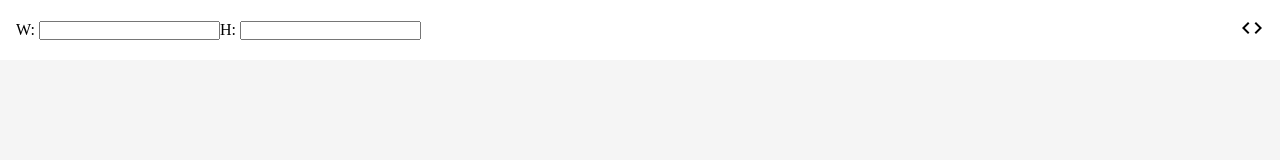
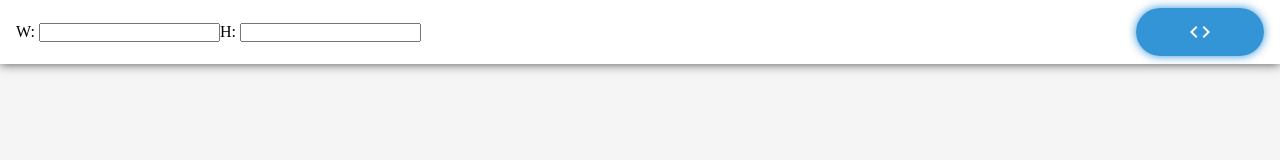
Before and after one commit to LinkXSystem/omega, a website built with webpack: page tools/dimensions.html in a window 1280 px wide. Built offline with nearby package versions, Linux system fonts and the light colour scheme.

Commit message:
:sparkles: updata tool's css

```diff
--- a/tools/dimensions.html
+++ b/tools/dimensions.html
@@ -28,13 +28,32 @@
         justify-content: space-between;
         align-items: center;
 
-        padding: 1em 1em;
+        padding: 0.5em 1em;
 
         background: #ffffff;
+
+        box-shadow: 0px 0px 10px 0px rgba(30, 30, 30, 0.8);
       }
 
       .dimension {
         display: flex;
+      }
+
+      .submit {
+        display: flex;
+        align-items: center;
+        justify-content: center;
+
+        width: 8em;
+        height: 3em;
+
+        box-shadow: 0px 0px 10px 0px rgba(0, 122, 204, 0.8);
+
+        color: #ffffff;
+
+        border-radius: 1.5em;
+
+        background: rgba(0, 122, 204, 0.8);
       }
     </style>
   </head>
@@ -44,7 +63,7 @@
         <div>W: <input type="text" /></div>
         <div>H: <input type="text" /></div>
       </div>
-      <div>
+      <div class="submit">
         <i class="material-icons">code</i>
       </div>
     </header>
```
